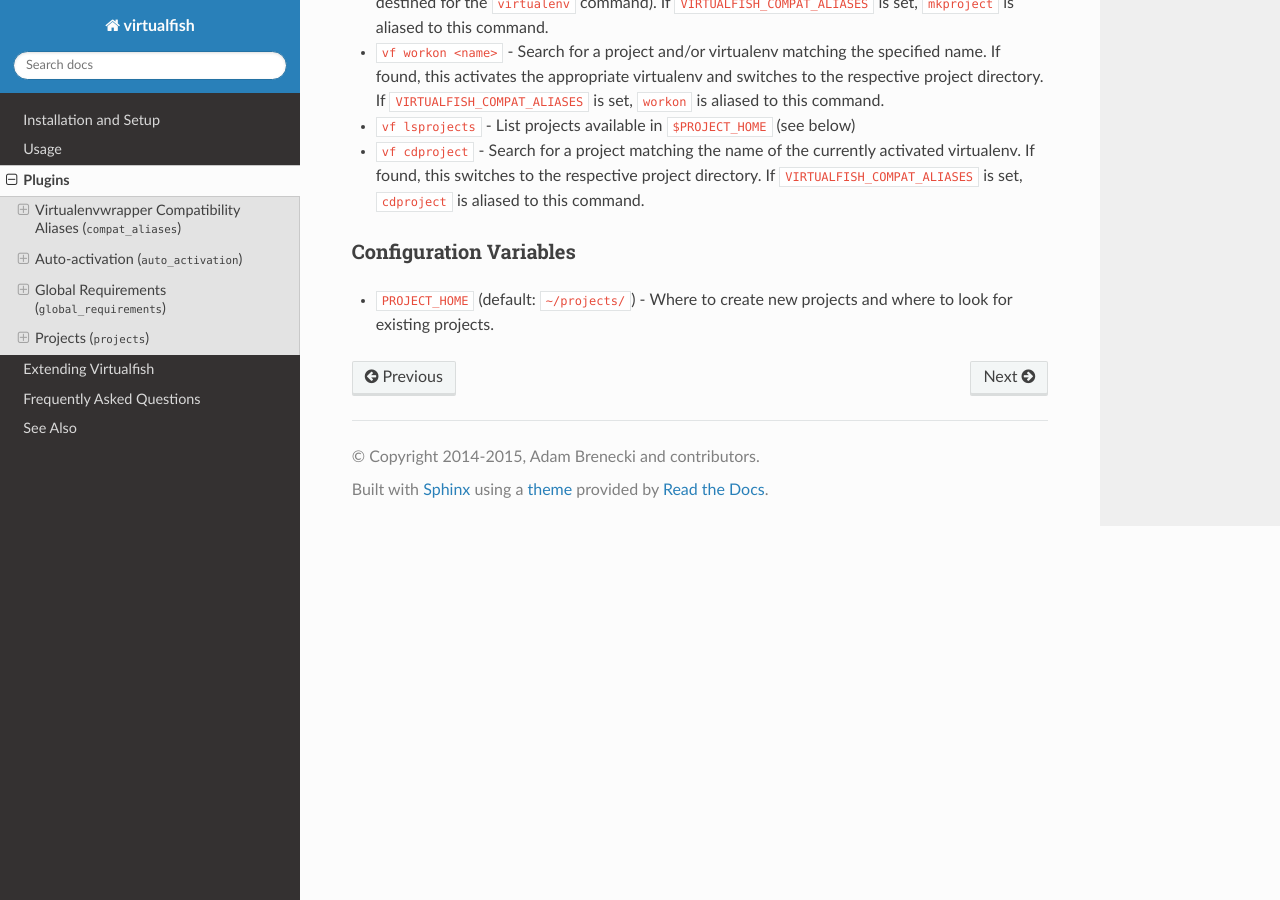
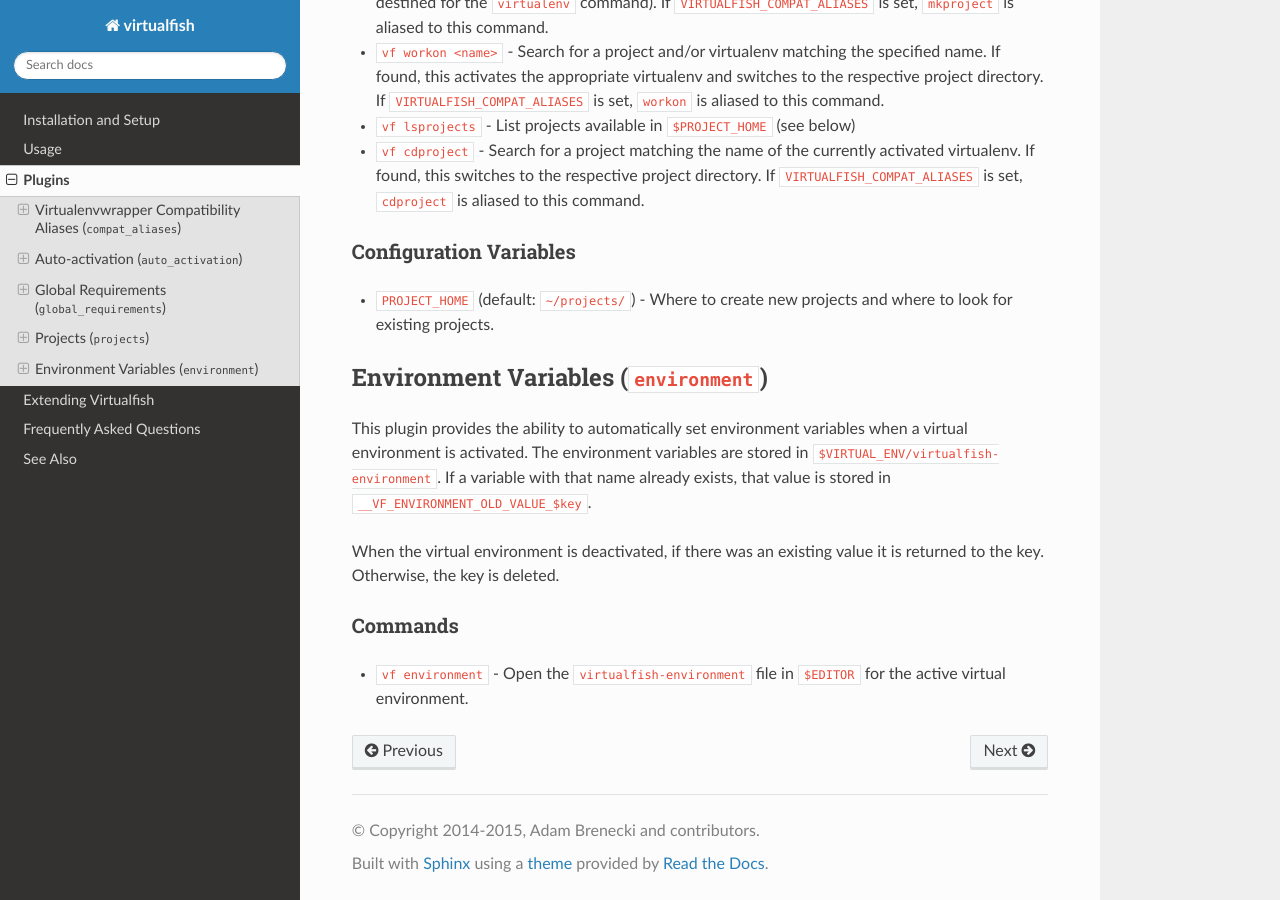
Before and after one commit to justinmayer/virtualfish, a Sphinx documentation site: the page built from docs/plugins.rst, in a window 1280 px wide and 900 px high, scrolled down 2492 px. Built offline with Sphinx 7.4.7 and the Read the Docs theme 2.0.0, drawn with Linux system fonts in a browser that asks for light colours; the version number could not be read and is left out.

Commit message:
Add environment plugin
Add environment plugin and documentation

```diff
--- a/docs/plugins.rst
+++ b/docs/plugins.rst
@@ -139,3 +139,20 @@
 
 -  ``PROJECT_HOME`` (default: ``~/projects/``) - Where to create new projects
    and where to look for existing projects.
+
+Environment Variables (``environment``)
+---------------------------------------
+
+This plugin provides the ability to automatically set environment variables
+when a virtual environment is activated. The environment variables are stored
+in ``$VIRTUAL_ENV/virtualfish-environment``. If a variable with that name
+already exists, that value is stored in ``__VF_ENVIRONMENT_OLD_VALUE_$key``.
+
+When the virtual environment is deactivated, if there was an existing value it
+is returned to the key. Otherwise, the key is deleted.
+
+Commands
+........
+
+- ``vf environment`` - Open the ``virtualfish-environment`` file in ``$EDITOR``
+  for the active virtual environment.
```
Also changed, not shown: 1 other file.
